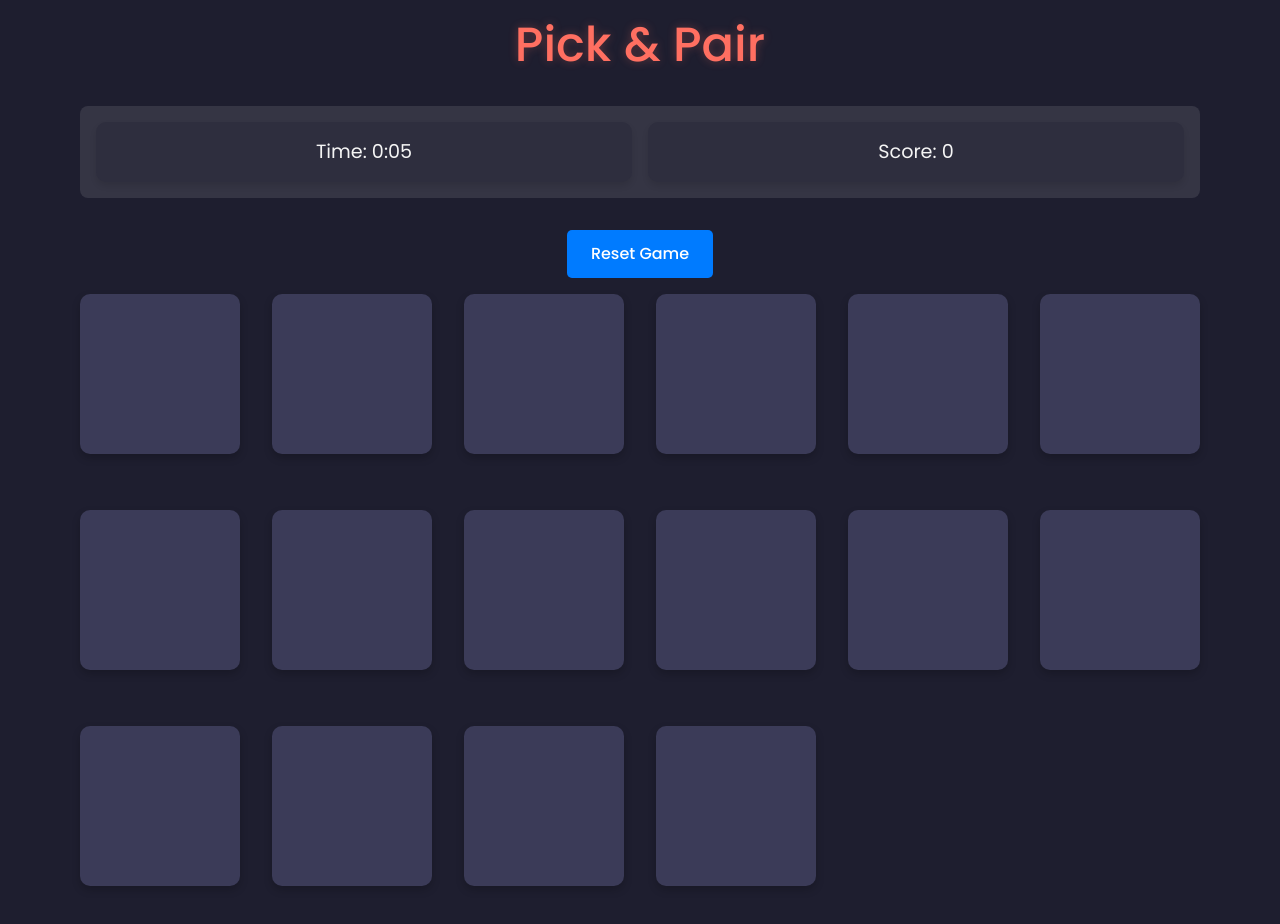
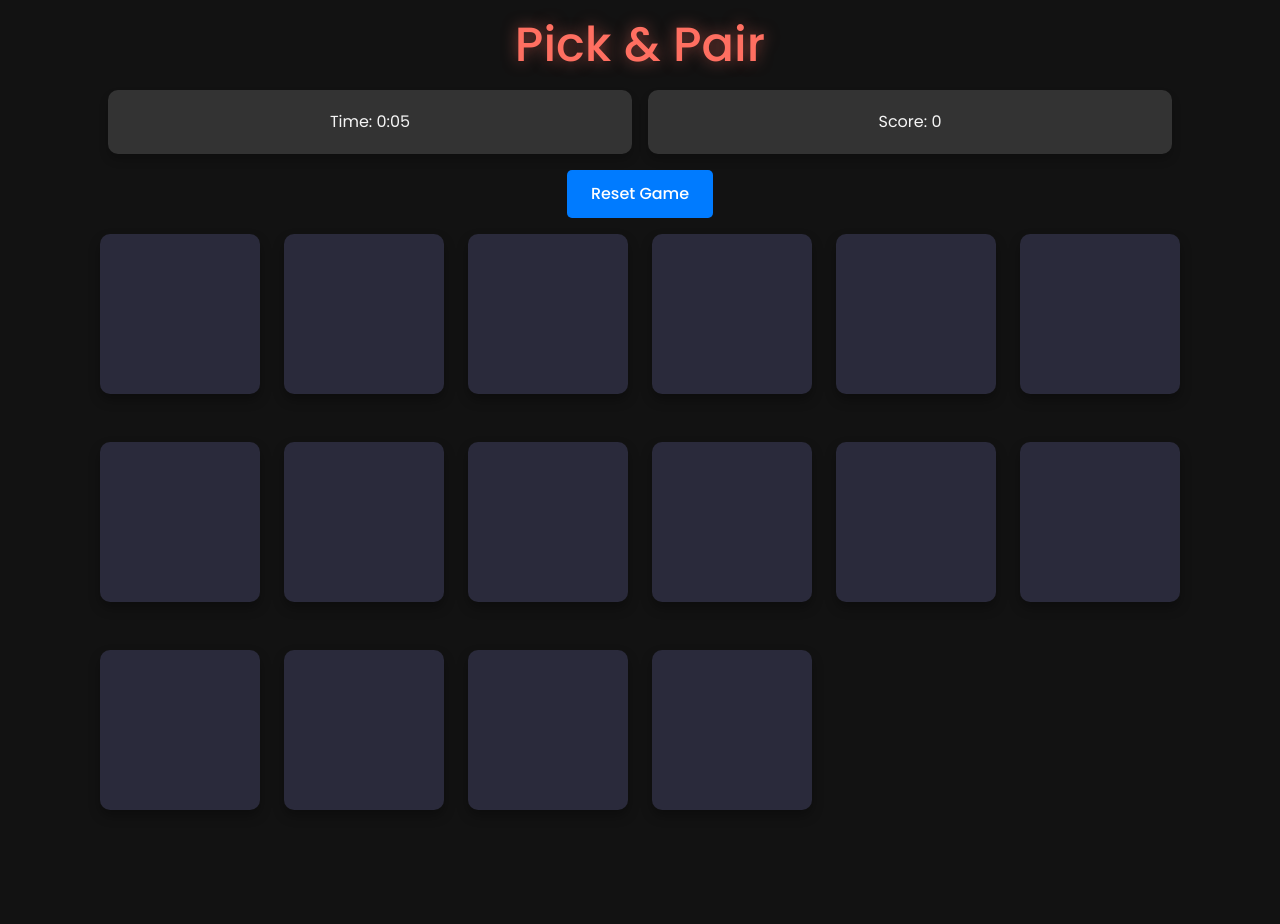
Before and after one commit to j0hanz/pick-and-pair, a React (Create React App) app: page / in a window 1280 px wide. After the commit the page ends 850 px from the top, so only its background shows below. Built offline with nearby package versions, Linux system fonts and the light colour scheme.

Commit message:
update CSS styles for improved layout and visual consistency, including font imports and color adjustments

```diff
--- a/src/App.module.css
+++ b/src/App.module.css
@@ -1,3 +1,4 @@
+/* Import fonts and variables */
 @import url('https://fonts.googleapis.com/css2?family=Poppins:wght@300;400;500;600&display=swap');
 @import './variables.module.css';
 
@@ -6,8 +7,8 @@ body {
   margin: 0 !important;
   padding: 0 !important;
   font-family: 'Poppins', sans-serif !important;
-  background-color: #1e1e2f !important;
-  color: #f5f5f5 !important;
+  background-color: #121212 !important;
+  color: #e0e0e0 !important;
   display: flex !important;
   flex-direction: column !important;
   justify-content: center !important;
@@ -30,12 +31,12 @@ h1 {
 .gameTitle,
 h1 {
   color: #ff6f61 !important;
-  text-shadow: 0 0 10px rgba(255, 111, 97, 0.3) !important;
+  text-shadow: 0 0 15px rgba(255, 111, 97, 0.5) !important;
 }
 
 .gameTitle {
   font-size: 3rem !important;
-  margin-bottom: 2rem !important;
+  margin-bottom: 1rem !important;
 }
 
 h1 {
@@ -44,13 +45,6 @@ h1 {
 }
 
 /* Container */
-.container,
-.gameContainer {
-  margin: 0 auto !important;
-  border-radius: 15px !important;
-  padding: 0 !important;
-}
-
 .gameContainer {
   padding: 2rem !important;
   max-width: 1200px !important;
@@ -58,23 +52,32 @@ h1 {
 
 /* Stats section */
 .stats {
-  display: grid !important;
-  grid-template-columns: repeat(auto-fit, minmax(120px, 1fr)) !important;
-  gap: 1rem !important;
-  margin-bottom: 2rem !important;
-  background: rgba(255, 255, 255, 0.1) !important;
-  padding: 1rem !important;
-  border-radius: 8px !important;
-  font-size: 1.2rem !important;
+  display: flex !important;
+  justify-content: space-between !important;
+  align-items: center !important;
+  width: 100% !important;
+  margin-bottom: 1rem !important;
 }
 
-.stats div {
-  padding: 1rem !important;
+.stats div,
+.stats button,
+.button {
+  text-align: center !important;
+  display: flex !important;
+  justify-content: center !important;
+  align-items: center !important;
+  flex: 1 !important;
+  height: 4rem !important;
+  margin: 0 0.5rem !important;
   border-radius: 10px !important;
-  background-color: #2e2e3e !important;
+  background-color: #333 !important;
   color: #f5f5f5 !important;
-  text-align: center !important;
-  box-shadow: 0 4px 6px rgba(0, 0, 0, 0.1) !important;
+  box-shadow: 0 6px 10px rgba(0, 0, 0, 0.2) !important;
+}
+
+.stats button:hover,
+.button:hover {
+  background-color: #007bff !important;
 }
 
 /* Buttons */
@@ -103,13 +106,13 @@ button,
 .row {
   display: grid !important;
   grid-template-columns: repeat(6, 1fr) !important;
-  gap: 2rem !important;
+  gap: 1.5rem !important;
   width: 100% !important;
 }
 
 /* Card */
 .card {
-  background-color: #3b3b58 !important;
+  background-color: #2a2a3b !important;
   border-radius: 10px !important;
   position: relative !important;
   perspective: 1000px !important;
@@ -117,14 +120,14 @@ button,
   transition:
     transform 0.3s ease,
     box-shadow 0.3s ease !important;
-  box-shadow: 0 4px 8px rgba(0, 0, 0, 0.2) !important;
+  box-shadow: 0 6px 12px rgba(0, 0, 0, 0.3) !important;
   min-width: 160px !important;
   min-height: 160px !important;
 }
 
 .card:hover {
   transform: translateY(-5px) !important;
-  box-shadow: 0 6px 12px rgba(0, 0, 0, 0.3) !important;
+  box-shadow: 0 8px 16px rgba(0, 0, 0, 0.4) !important;
 }
 
 .card.active {
@@ -174,6 +177,7 @@ button,
   transition:
     opacity 0.3s ease,
     visibility 0.3s ease !important;
+  box-shadow: 0 4px 8px rgba(0, 0, 0, 0.2) !important;
 }
 
 .feedback.visible {
@@ -200,6 +204,7 @@ button,
   font-weight: bold !important;
   animation: slideIn 0.3s ease-in-out !important;
   z-index: 1000 !important;
+  box-shadow: 0 4px 8px rgba(0, 0, 0, 0.2) !important;
 }
 
 .feedback-toast.correct {
@@ -254,12 +259,13 @@ button,
 @media (max-width: 1024px) {
   .row {
     grid-template-columns: repeat(4, 1fr) !important;
+    gap: 1.25rem !important;
   }
 }
 
 @media (max-width: 768px) {
   .App {
-    padding: 1rem !important;
+    padding: 1.5rem !important;
   }
 
   .gameTitle {
@@ -268,18 +274,18 @@ button,
 
   .row {
     grid-template-columns: repeat(3, 1fr) !important;
-    gap: 1.25rem !important;
+    gap: 1rem !important;
   }
 }
 
 @media (max-width: 480px) {
   .row {
     grid-template-columns: repeat(2, 1fr) !important;
-    gap: 1rem !important;
+    gap: 0.75rem !important;
   }
 
   .card {
-    min-width: 120px !important;
-    min-height: 120px !important;
+    min-width: 100px !important;
+    min-height: 100px !important;
   }
 }
```
